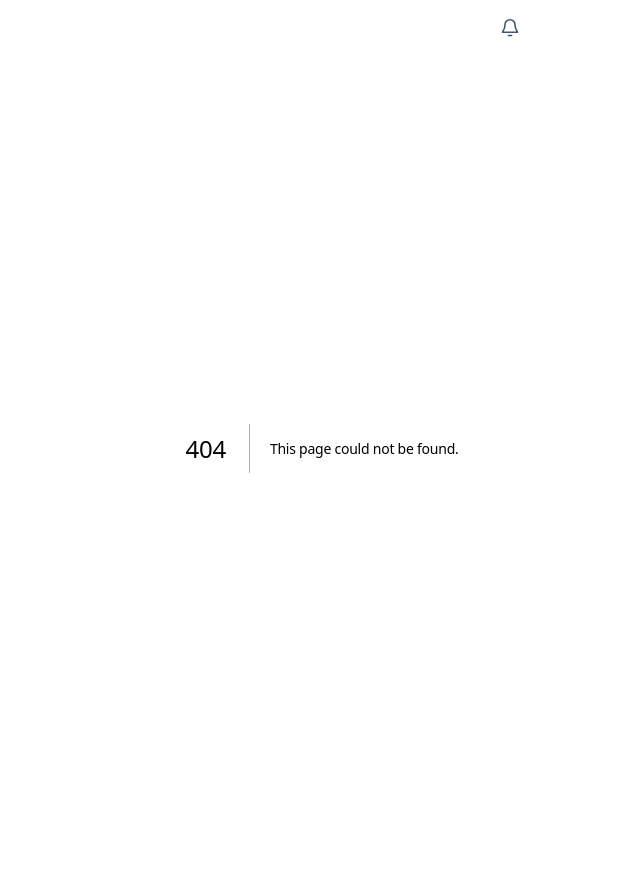
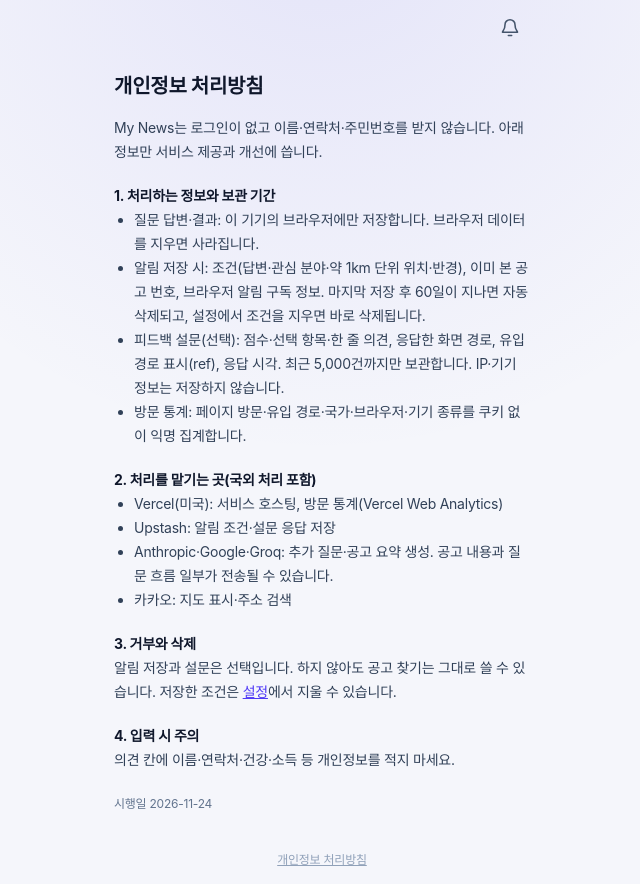
Before and after one commit to YougangKim/KDT_AI_HACKATHON, a Next.js app in the folder web/: page /privacy in a window 1280 px wide. Before the commit this address had no page. Shown: the whole page, without its empty margins (318-958 px from the left). Before the commit the page ends 848 px from the top, so only its background shows below. Built offline with nearby package versions, Linux system fonts and the light colour scheme.

Commit message:
개인정보 처리방침 페이지(/privacy, 실제 사용하는 Vercel·Upstash·AI·카카오 기준 최소 고지)와 하단 링크, Vercel Web Analytics 스크립트(쿠키 없음, Vercel 배포에서만)

```diff
--- a/web/app/layout.tsx
+++ b/web/app/layout.tsx
@@ -1,4 +1,6 @@
 import type { Metadata, Viewport } from "next";
+import Link from "next/link";
+import Script from "next/script";
 import "./globals.css";
 import { AlertBell } from "@/components/result/AlertBell";
 import { AlertPolling } from "@/components/AlertPolling";
@@ -30,7 +32,12 @@ export default function RootLayout({
             <AlertBell />
           </header>
           {children}
+          <footer className="py-4 text-center text-xs text-slate-400">
+            <Link href="/privacy" className="underline">개인정보 처리방침</Link>
+          </footer>
         </div>
+        {/* Vercel Web Analytics: 쿠키 없는 방문 통계. 대시보드에서 Analytics를 켜야 수집된다 */}
+        {process.env.VERCEL && <Script src="/_vercel/insights/script.js" strategy="afterInteractive" />}
       </body>
     </html>
   );
--- /dev/null
+++ b/web/app/privacy/page.tsx
@@ -0,0 +1,37 @@
+import Link from "next/link";
+
+export const metadata = { title: "개인정보 처리방침 | My News" };
+
+// 실제 사용하는 도구 기준 최소 고지. 도구를 추가·변경하면 이 페이지도 고친다.
+export default function PrivacyPage() {
+  return (
+    <main className="flex-1 py-6 text-sm leading-6 text-slate-700">
+      <h1 className="mb-4 text-xl font-extrabold text-slate-900">개인정보 처리방침</h1>
+      <p className="mb-4">My News는 로그인이 없고 이름·연락처·주민번호를 받지 않습니다. 아래 정보만 서비스 제공과 개선에 씁니다.</p>
+
+      <h2 className="mt-5 font-bold text-slate-900">1. 처리하는 정보와 보관 기간</h2>
+      <ul className="ml-5 list-disc">
+        <li>질문 답변·결과: 이 기기의 브라우저에만 저장합니다. 브라우저 데이터를 지우면 사라집니다.</li>
+        <li>알림 저장 시: 조건(답변·관심 분야·약 1km 단위 위치·반경), 이미 본 공고 번호, 브라우저 알림 구독 정보. 마지막 저장 후 60일이 지나면 자동 삭제되고, 설정에서 조건을 지우면 바로 삭제됩니다.</li>
+        <li>피드백 설문(선택): 점수·선택 항목·한 줄 의견, 응답한 화면 경로, 유입 경로 표시(ref), 응답 시각. 최근 5,000건까지만 보관합니다. IP·기기 정보는 저장하지 않습니다.</li>
+        <li>방문 통계: 페이지 방문·유입 경로·국가·브라우저·기기 종류를 쿠키 없이 익명 집계합니다.</li>
+      </ul>
+
+      <h2 className="mt-5 font-bold text-slate-900">2. 처리를 맡기는 곳(국외 처리 포함)</h2>
+      <ul className="ml-5 list-disc">
+        <li>Vercel(미국): 서비스 호스팅, 방문 통계(Vercel Web Analytics)</li>
+        <li>Upstash: 알림 조건·설문 응답 저장</li>
+        <li>Anthropic·Google·Groq: 추가 질문·공고 요약 생성. 공고 내용과 질문 흐름 일부가 전송될 수 있습니다.</li>
+        <li>카카오: 지도 표시·주소 검색</li>
+      </ul>
+
+      <h2 className="mt-5 font-bold text-slate-900">3. 거부와 삭제</h2>
+      <p>알림 저장과 설문은 선택입니다. 하지 않아도 공고 찾기는 그대로 쓸 수 있습니다. 저장한 조건은 <Link href="/settings" className="text-indigo-600 underline">설정</Link>에서 지울 수 있습니다.</p>
+
+      <h2 className="mt-5 font-bold text-slate-900">4. 입력 시 주의</h2>
+      <p>의견 칸에 이름·연락처·건강·소득 등 개인정보를 적지 마세요.</p>
+
+      <p className="mt-6 text-xs text-slate-500">시행일 2026-11-24</p>
+    </main>
+  );
+}
```
